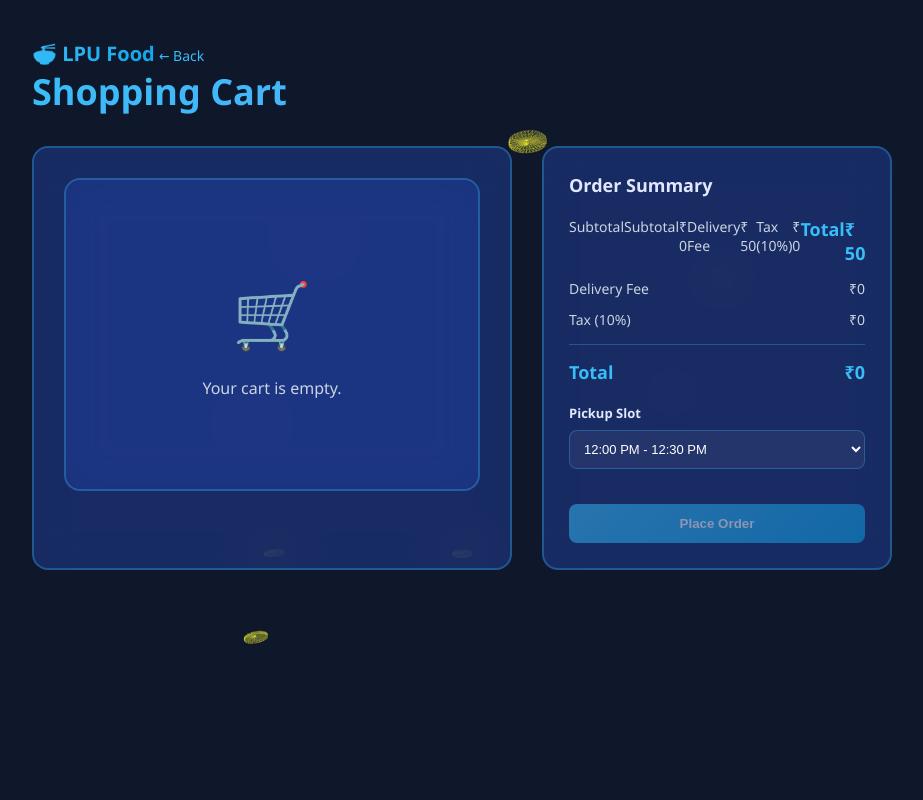
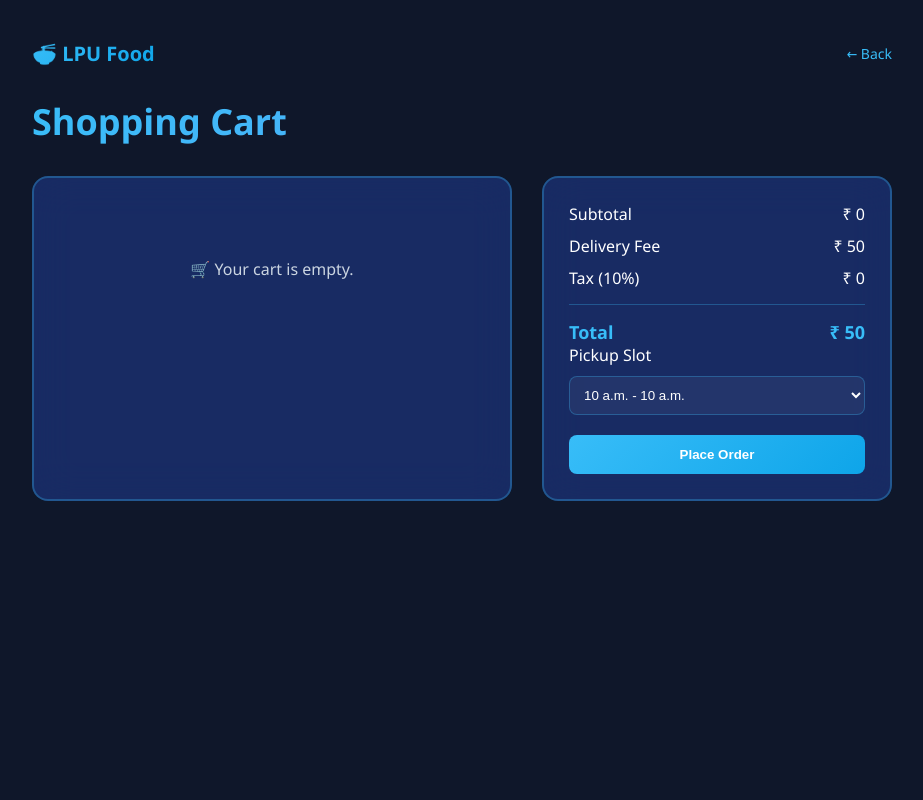
Before and after one commit to sandeepkumar9760/BlockBites-LPU, a Django app: page /cart/ in a window 1280 px wide. Shown: the whole page, without its empty margins (178-1101 px from the left). Run offline with Django 5.2, Linux system fonts and the light colour scheme; tables that the repository leaves empty hold one stand-in row (values such as "Sample post").

Commit message:
initial commit

```diff
--- a/Block_stalls/backend_stalls/templates/cart.html
+++ b/Block_stalls/backend_stalls/templates/cart.html
@@ -3,13 +3,10 @@
 <head>
     <meta charset="UTF-8">
     <meta name="viewport" content="width=device-width, initial-scale=1.0">
-    <title>Cart - LPU Food 3D</title>
+    <title>Shopping Cart</title>
+
     <style>
-        * {
-            margin: 0;
-            padding: 0;
-            box-sizing: border-box;
-        }
+        * { margin: 0; padding: 0; box-sizing: border-box; }
 
         body {
             font-family: 'Segoe UI', Tahoma, Geneva, Verdana, sans-serif;
@@ -45,17 +42,15 @@
         .logo {
             font-size: 20px;
             font-weight: bold;
-            cursor: pointer;
+            text-decoration: none;
             background: linear-gradient(135deg, #38bdf8, #0ea5e9);
             -webkit-background-clip: text;
             -webkit-text-fill-color: transparent;
-            background-clip: text;
         }
 
         .back-btn {
             color: #38bdf8;
             text-decoration: none;
-            cursor: pointer;
             font-size: 14px;
         }
 
@@ -65,14 +60,12 @@
             background: linear-gradient(135deg, #38bdf8, #60a5fa);
             -webkit-background-clip: text;
             -webkit-text-fill-color: transparent;
-            background-clip: text;
         }
 
         .cart-content {
             display: grid;
             grid-template-columns: 1fr 350px;
             gap: 30px;
-            margin-bottom: 30px;
         }
 
         .cart-items {
@@ -83,106 +76,36 @@
             padding: 30px;
         }
 
-        .cart-empty {
-            text-align: center;
-            padding: 60px 30px;
-            color: #cbd5e1;
-        }
-
-        .cart-empty-icon {
-            font-size: 64px;
-            margin-bottom: 20px;
-        }
-
         .cart-item {
             display: flex;
             justify-content: space-between;
             align-items: center;
             padding: 20px;
-            background: rgba(255, 255, 255, 0.05);
+            background: rgba(255,255,255,0.05);
             border-radius: 12px;
             margin-bottom: 15px;
             border: 1px solid rgba(56, 189, 248, 0.2);
-            transition: all 0.3s ease;
-        }
-
-        .cart-item:hover {
-            border-color: #38bdf8;
         }
 
         .item-info {
             display: flex;
             gap: 15px;
             align-items: center;
-            flex: 1;
         }
 
-        .item-icon {
-            font-size: 32px;
+        .item-icon { font-size: 28px; }
+
+        .item-details h3 { color: #e0e7ff; }
+
+        .item-price {
+            font-weight: bold;
+            color: #38bdf8;
         }
 
-        .item-details h3 {
-            color: #e0e7ff;
-            margin-bottom: 4px;
-        }
-
-        .item-details p {
-            color: #94a3b8;
-            font-size: 13px;
-        }
-
-        .item-actions {
-            display: flex;
-            align-items: center;
-            gap: 15px;
-        }
-
-        .quantity-control {
-            display: flex;
-            align-items: center;
-            gap: 10px;
-            background: rgba(56, 189, 248, 0.2);
-            border-radius: 8px;
-            padding: 8px 12px;
-        }
-
-        .qty-btn {
-            background: none;
-            border: none;
-            color: #38bdf8;
-            cursor: pointer;
-            font-weight: 600;
-            font-size: 16px;
-            padding: 0;
-        }
-
-        .qty-display {
-            min-width: 20px;
+        .cart-empty {
             text-align: center;
-        }
-
-        .item-price {
-            font-size: 18px;
-            font-weight: 700;
-            color: #38bdf8;
-            min-width: 60px;
-            text-align: right;
-        }
-
-        .remove-btn {
-            background: rgba(239, 68, 68, 0.2);
-            border: 1px solid #ef4444;
-            color: #ef4444;
-            border-radius: 6px;
-            padding: 6px 12px;
-            cursor: pointer;
-            font-size: 12px;
-            transition: all 0.3s ease;
-        }
-
-        .remove-btn:hover {
-            background: #ef4444;
-            color: #fff;
+            padding: 50px;
+            color: #cbd5e1;
         }
 
         .cart-summary {
@@ -191,24 +114,12 @@
             border: 2px solid rgba(56, 189, 248, 0.3);
             border-radius: 16px;
             padding: 25px;
-            height: fit-content;
-            position: sticky;
-            top: 20px;
-        }
-
-        .summary-title {
-            font-size: 18px;
-            font-weight: 600;
-            margin-bottom: 20px;
-            color: #e0e7ff;
         }
 
         .summary-row {
             display: flex;
             justify-content: space-between;
-            margin-bottom: 12px;
-            color: #cbd5e1;
-            font-size: 14px;
+            margin-bottom: 10px;
         }
 
         .summary-divider {
@@ -220,90 +131,54 @@
             display: flex;
             justify-content: space-between;
             font-size: 18px;
-            font-weight: 700;
+            font-weight: bold;
             color: #38bdf8;
         }
 
-        .form-group {
-            margin-top: 20px;
-            margin-bottom: 15px;
-        }
-
-        label {
-            display: block;
-            margin-bottom: 8px;
-            color: #e0e7ff;
-            font-size: 13px;
-            font-weight: 600;
-        }
-
-        input, select {
+        select {
             width: 100%;
             padding: 10px;
-            border: 1px solid rgba(56, 189, 248, 0.3);
+            margin-top: 10px;
             border-radius: 8px;
-            background: rgba(255, 255, 255, 0.05);
+            background: rgba(255,255,255,0.05);
             color: #fff;
-            font-size: 13px;
-            transition: all 0.3s ease;
-        }
-
-        input:focus, select:focus {
-            outline: none;
-            border-color: #38bdf8;
-            background: rgba(56, 189, 248, 0.1);
+            border: 1px solid rgba(56,189,248,0.3);
         }
 
         .checkout-btn {
             width: 100%;
             padding: 12px;
-            background: linear-gradient(135deg, #38bdf8, #0ea5e9);
+            margin-top: 20px;
             border: none;
             border-radius: 8px;
+            background: linear-gradient(135deg, #38bdf8, #0ea5e9);
             color: #fff;
             font-weight: 600;
             cursor: pointer;
-            margin-top: 20px;
-            transition: all 0.3s ease;
-        }
-
-        .checkout-btn:hover {
-            transform: translateY(-2px);
-            box-shadow: 0 10px 20px rgba(56, 189, 248, 0.3);
-        }
-
-        .checkout-btn:disabled {
-            opacity: 0.5;
-            cursor: not-allowed;
         }
 
         @media (max-width: 768px) {
-            h1 { font-size: 28px; }
-            .cart-content {
-                grid-template-columns: 1fr;
-            }
-            .cart-summary {
-                position: static;
-            }
+            .cart-content { grid-template-columns: 1fr; }
         }
     </style>
 </head>
 <body>
+
 <canvas id="canvas"></canvas>
 
 <div class="container">
+
+    <header>
         <a href="/blocks/" class="logo">🍜 LPU Food</a>
-
-<a href="javascript:history.back()" class="back-btn">
-    ← Back
-</a>
+        <a href="javascript:history.back()" class="back-btn">← Back</a>
+    </header>
 
     <h1>Shopping Cart</h1>
 
     <div class="cart-content">
-            <div class="cart-items" id="cartItemsContainer">
+
+        <!-- CART ITEMS -->
         <div class="cart-items">
-
             {% if items %}
                 {% for entry in items %}
                     <div class="cart-item">
@@ -315,32 +190,23 @@
                             </div>
                         </div>
 
-            <div class="item-actions">
-                <div class="quantity-control">
-                    <span class="qty-display">{{ entry.quantity }}</span>
-                </div>
-
                         <div class="item-price">
                             ₹ {{ entry.subtotal }}
-                </div>
                         </div>
                     </div>
                 {% endfor %}
             {% else %}
                 <div class="cart-empty">
-        <div class="cart-empty-icon">🛒</div>
-        <p>Your cart is empty.</p>
+                    🛒 Your cart is empty.
                 </div>
             {% endif %}
-
-</div>
         </div>
 
+        <!-- SUMMARY -->
         <div class="cart-summary">
-                <div class="summary-title">Order Summary</div>
+            <form method="POST" action="{% url 'checkout' %}">
+                {% csrf_token %}
 
-                <div class="summary-row">
-                    <span>Subtotal</span>
                 <div class="summary-row">
                     <span>Subtotal</span>
                     <span>₹ {{ total }}</span>
@@ -353,7 +219,7 @@
 
                 <div class="summary-row">
                     <span>Tax (10%)</span>
-    <span>₹ {{ total|floatformat:0|add:"0" }}</span>
+                    <span>₹ {{ total|floatformat:0 }}</span>
                 </div>
 
                 <div class="summary-divider"></div>
@@ -362,95 +228,42 @@
                     <span>Total</span>
                     <span>₹ {{ total|add:50 }}</span>
                 </div>
+
+                <label style="margin-top:15px;">Pickup Slot</label>
+                <select name="slot" required>
+                    {% for slot in time_slots %}
+                        <option value="{{ slot.id }}">
+                            {{ slot.start_time }} - {{ slot.end_time }}
+                        </option>
+                    {% endfor %}
+                </select>
+
+                <button class="checkout-btn">
+                    Place Order
+                </button>
+            </form>
         </div>
 
-                <div class="summary-row">
-                    <span>Delivery Fee</span>
-                    <span id="delivery">₹0</span>
-                </div>
-
-                <div class="summary-row">
-                    <span>Tax (10%)</span>
-                    <span id="tax">₹0</span>
-                </div>
-
-                <div class="summary-divider"></div>
-
-                <div class="summary-total">
-                    <span>Total</span>
-                    <span id="total">₹0</span>
-                </div>
-
-                <div class="form-group">
-                    <label>Pickup Slot</label>
-                    <select id="slot">
-                        <option>12:00 PM - 12:30 PM</option>
-                        <option>12:30 PM - 1:00 PM</option>
-                        <option>1:00 PM - 1:30 PM</option>
-                        <option>1:30 PM - 2:00 PM</option>
-                        <option>2:00 PM - 2:30 PM</option>
-                    </select>
-                </div>
-
-                <button class="checkout-btn" id="checkoutBtn" onclick="checkout()" disabled>Place Order</button>
-            </div>
     </div>
 </div>
 
 <script src="https://cdnjs.cloudflare.com/ajax/libs/three.js/r128/three.min.js"></script>
 <script>
-
-        // Three.js background
     const scene = new THREE.Scene();
     const camera = new THREE.PerspectiveCamera(75, window.innerWidth / window.innerHeight, 0.1, 1000);
     const renderer = new THREE.WebGLRenderer({ canvas: document.getElementById('canvas'), antialias: true, alpha: true });
+
     renderer.setSize(window.innerWidth, window.innerHeight);
     renderer.setClearColor(0x0f172a, 1);
-
     camera.position.z = 5;
 
     const ambientLight = new THREE.AmbientLight(0xffffff, 0.3);
     scene.add(ambientLight);
 
-        const directionalLight = new THREE.DirectionalLight(0x38bdf8, 0.4);
-        directionalLight.position.set(5, 5, 5);
-        scene.add(directionalLight);
-
-        // Create floating coins
-        const coins = [];
-        for (let i = 0; i < 8; i++) {
-            const geometry = new THREE.CylinderGeometry(0.5, 0.5, 0.1, 32);
-            const material = new THREE.MeshPhongMaterial({
-                color: 0xfbbf24,
-                emissive: 0xfbbf24,
-                wireframe: true,
-                transparent: true,
-                opacity: 0.2
-            });
-            const coin = new THREE.Mesh(geometry, material);
-
-            coin.position.x = (Math.random() - 0.5) * 25;
-            coin.position.y = (Math.random() - 0.5) * 25;
-            coin.position.z = Math.random() * -20 - 5;
-
-            coins.push({
-                mesh: coin,
-                speed: Math.random() * 0.3 + 0.1
-            });
-
-            scene.add(coin);
-        }
-
     function animate() {
         requestAnimationFrame(animate);
-
-            coins.forEach(coin => {
-                coin.mesh.rotation.y += coin.speed * 0.01;
-            });
-
         renderer.render(scene, camera);
     }
-
     animate();
 
     window.addEventListener('resize', () => {
@@ -458,8 +271,7 @@
         camera.updateProjectionMatrix();
         renderer.setSize(window.innerWidth, window.innerHeight);
     });
+</script>
 
-
-    </script>
 </body>
 </html>
--- /dev/null
+++ b/Block_stalls/backend_stalls/templates/success.html
@@ -0,0 +1,2 @@
+<h1>Order Placed Successfully 🎉</h1>
+<a href="/blocks/">Go Back to Blocks</a>
--- a/Block_stalls/backend_stalls/urls.py
+++ b/Block_stalls/backend_stalls/urls.py
@@ -10,4 +10,6 @@ urlpatterns = [
     path('menu/<int:stall_id>/', views.menu, name='menu'),
     path('add-to-cart/<int:item_id>/', views.add_to_cart, name='add_to_cart'),
     path('cart/', views.cart_view, name='cart'),
+    path('checkout/', views.checkout, name='checkout'),
+    path('success/', views.order_success, name='order_success'),
 ]
--- a/Block_stalls/backend_stalls/views.py
+++ b/Block_stalls/backend_stalls/views.py
@@ -1,6 +1,51 @@
 from django.shortcuts import render , get_object_or_404 , redirect
-from .models import Block , Stall , MenuItem , TimeSlot
+from .models import Block , Stall , MenuItem , TimeSlot , Order ,  OrderItem
+from django.contrib.auth.decorators import login_required
 
+@login_required
+def checkout(request):
+    if request.method == "POST":
+        cart = request.session.get('cart', {})
+        slot_id = request.POST.get('slot')
+
+        if not cart:
+            return redirect('cart')
+
+        time_slot = TimeSlot.objects.get(id=slot_id)
+
+        # Get first item to determine block and stall
+        first_item = MenuItem.objects.get(id=list(cart.keys())[0])
+        block = first_item.stall.block
+        stall = first_item.stall
+
+        order = Order.objects.create(
+            user=request.user,
+            block=block,
+            stall=stall,
+            time_slot=time_slot,
+            total_price=0
+        )
+
+        total = 0
+
+        for item_id, quantity in cart.items():
+            item = MenuItem.objects.get(id=item_id)
+            subtotal = item.price * quantity
+            total += subtotal
+
+            OrderItem.objects.create(
+                order=order,
+                menu_item=item,
+                quantity=quantity,
+                subtotal=subtotal
+            )
+
+        order.total_price = total
+        order.save()
+
+        request.session['cart'] = {}
+
+        return redirect('order_success')
 def blocks(request):
     blocks = Block.objects.filter(is_active=True)
     return render(request, 'block.html', {'blocks': blocks})
@@ -67,3 +112,6 @@ from django.contrib.auth.decorators import login_required
 def blocks(request):
     blocks = Block.objects.filter(is_active=True)
     return render(request, 'block.html', {'blocks': blocks})
+
+def order_success(request):
+    return render(request, 'success.html')
```
Lines whose indentation alone changed are shown as unchanged.
